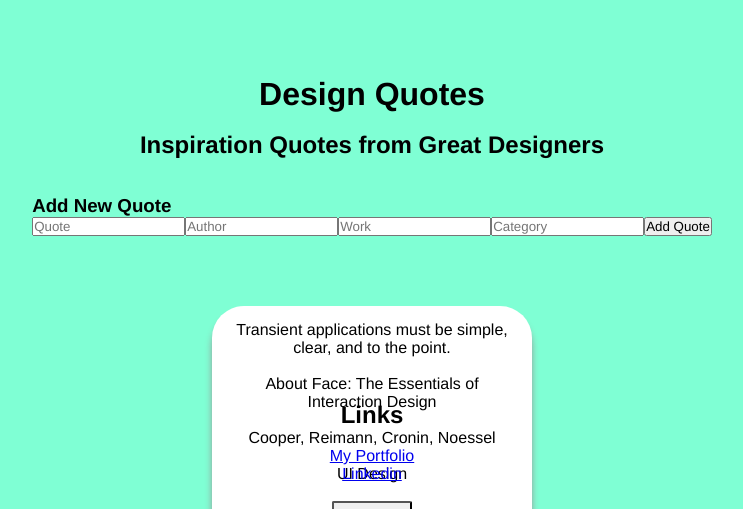
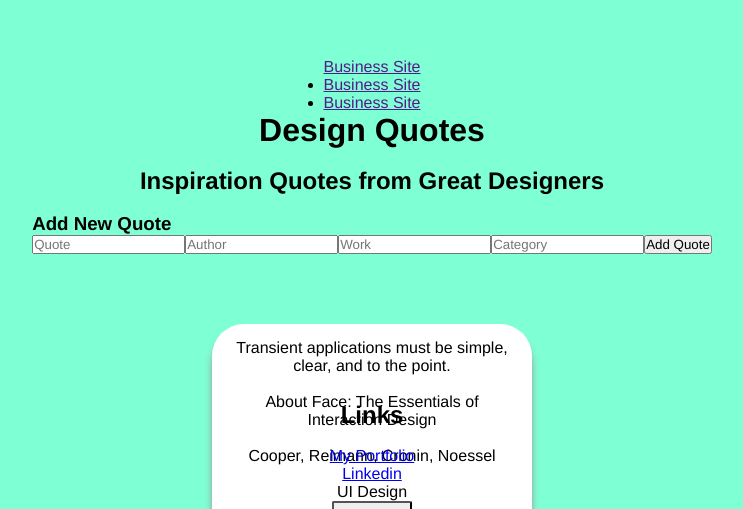
Before and after one commit to keoshaug/flatironFrontEndPhase2ReactProject, a React (Vite) app: page / in a window 1280 px wide. Shown: the part 268-777 px from the top of the page, without its empty margins (268-1011 px from the left). Built offline with nearby package versions, Linux system fonts and the light colour scheme; data requests are answered from the project's data file.

Commit message:
creating a css component for Navbar

```diff
--- a/src/components/Header.jsx
+++ b/src/components/Header.jsx
@@ -1,21 +1,17 @@
 import React from "react";
-import "./Header.css"
+import "./Header.css";
+import Navbar from "./Navbar";
 
 
-const Header = (props) => {
+const Header = () => {
     return (
         <>
+            <Navbar/>
             <header>
                 <h1>Design Quotes</h1>
                 <br/>
                 <h2>Inspiration Quotes from Great Designers</h2>
                 <br/>
-                <br/>
-                <nav>
-                    <ul>
-
-                    </ul>
-                </nav>
             </header>
 
 
--- a/src/components/Navbar.jsx
+++ b/src/components/Navbar.jsx
@@ -1,9 +1,17 @@
-import React from 'react'
+import React from 'react';
 
 const Navbar = () => {
   return (
-    <div>Navbar</div>
+    <>
+    <nav className='nav'>
+    <a href="" className='site-title'>Business Site</a>
+    <ul>
+        <li><a href="" className='site-title'>Business Site</a></li>
+        <li><a href="" className='site-title'>Business Site</a></li>
+    </ul>
+    </nav>
+    </>
   )
 }
 
-export default Navbar
+export default Navbar;
```
Also changed, not shown: src/components/Navbar.css (added).
